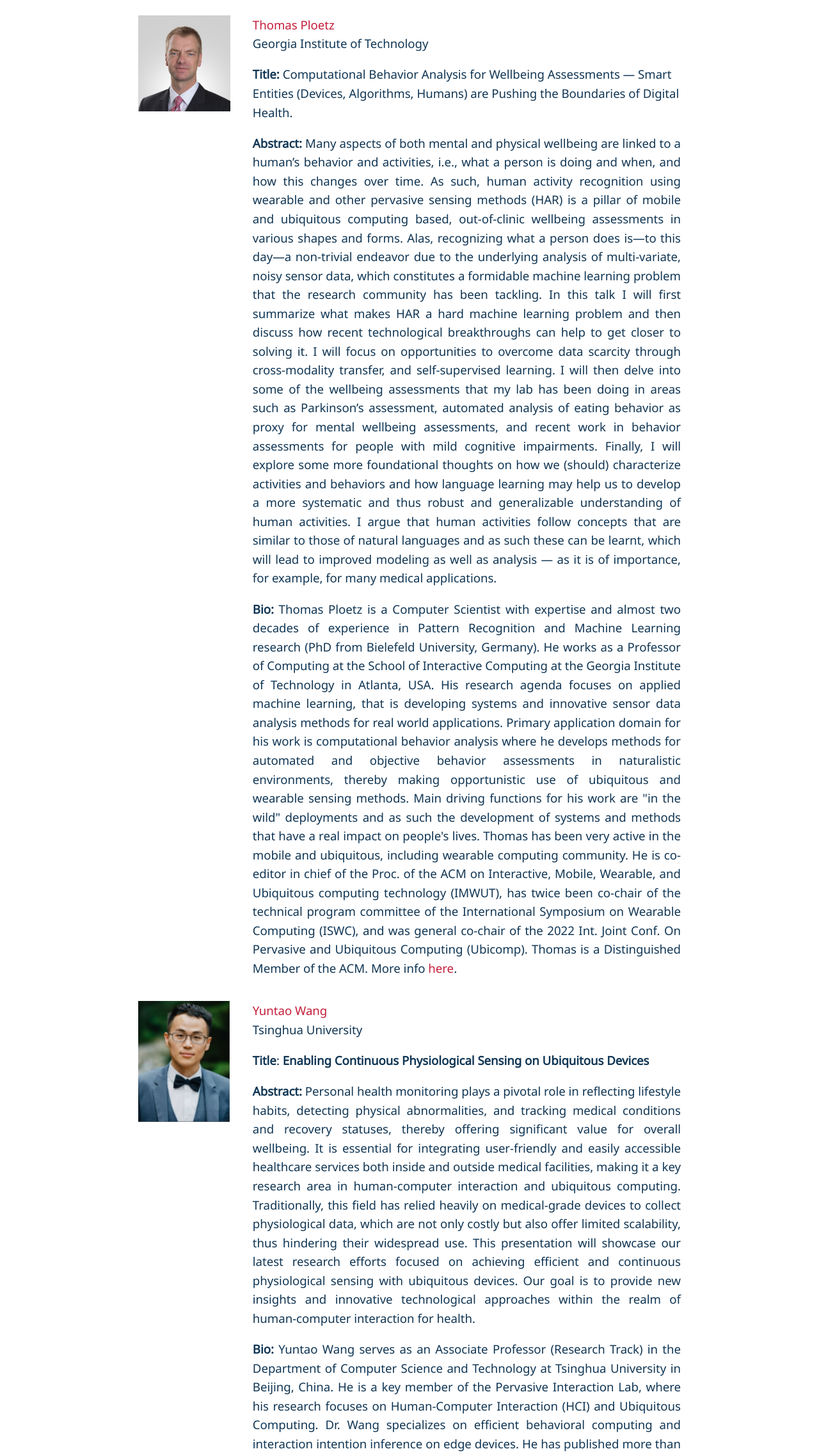
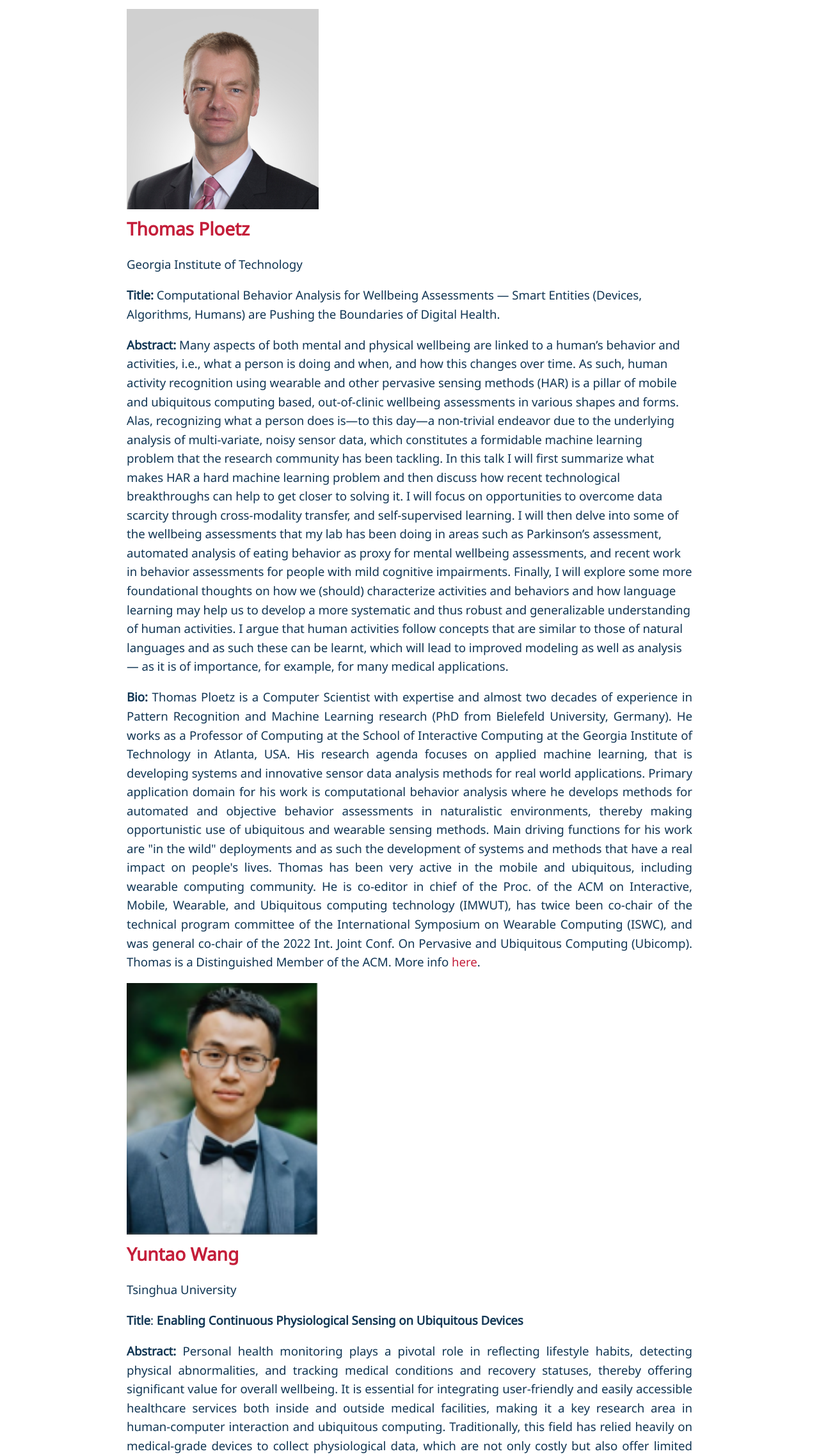
Before and after one commit to wellcomp2024/wellcomp2024.github.io, a plain HTML site: page speakers.html in a window 1280 px wide. Shown: the part 512-2787 px from the top of the page at 64% size. Drawn offline with Linux system fonts and the light colour scheme; a web font is replaced by a local one.

Commit message:
2024_10_02_16_48

```diff
--- a/speakers.html
+++ b/speakers.html
@@ -11,6 +11,21 @@
       content="black-translucent"
     />
     <link rel="stylesheet" href="./assets/css/style.css?v=" />
+    <style>
+      @media screen and (max-width: 600px) {
+        .speaker-info {
+          flex-direction: column;
+        }
+        .speaker-image {
+          width: 100%;
+          max-width: 300px;
+          margin: 0 auto 1rem;
+        }
+        .speaker-details {
+          width: 100%;
+        }
+      }
+    </style>
   </head>
   <body>
     <a id="skip-to-content" href="#content">Skip to the content.</a>
@@ -37,14 +52,15 @@
     <main id="content" class="main-content" role="main">
       <h1 id="call-for-papers">Speakers</h1>
 
-     <table>
-  <tbody>
-
-     <tr>
-        <td><img src="./assets/images/TPloetz_cropped2.jpeg" alt="Thomas Ploetz" width="4000" /></td>
-        <td><a href="https://www.cc.gatech.edu/people/thomas-ploetz">Thomas Ploetz</a><br />Georgia Institute of Technology
-        <p><b>Title:</b> Computational Behavior Analysis for Wellbeing Assessments — Smart Entities (Devices, Algorithms, Humans) are Pushing the Boundaries of Digital Health.</p>
-         <p style="text-align: justify;"><b>Abstract:</b> Many aspects of both mental and physical wellbeing are linked to a human’s behavior and activities, i.e., what a person is doing and when, and how this changes over time. As such, human activity recognition using wearable and other pervasive sensing methods (HAR) is a pillar of mobile and ubiquitous computing based, out-of-clinic wellbeing assessments in various shapes and forms. Alas, recognizing what a person does is—to this day—a non-trivial endeavor due to the underlying analysis of multi-variate, noisy sensor data, which constitutes a formidable machine learning problem that the research community has been tackling.
+      <div class="speaker-info">
+        <div class="speaker-image">
+          <img src="./assets/images/TPloetz_cropped2.jpeg" alt="Thomas Ploetz" style="width: 100%; max-width: 300px;" />
+        </div>
+        <div class="speaker-details">
+          <h2><a href="https://www.cc.gatech.edu/people/thomas-ploetz">Thomas Ploetz</a></h2>
+          <p>Georgia Institute of Technology</p>
+          <p><b>Title:</b> Computational Behavior Analysis for Wellbeing Assessments — Smart Entities (Devices, Algorithms, Humans) are Pushing the Boundaries of Digital Health.</p>
+          <p><b>Abstract:</b> Many aspects of both mental and physical wellbeing are linked to a human’s behavior and activities, i.e., what a person is doing and when, and how this changes over time. As such, human activity recognition using wearable and other pervasive sensing methods (HAR) is a pillar of mobile and ubiquitous computing based, out-of-clinic wellbeing assessments in various shapes and forms. Alas, recognizing what a person does is—to this day—a non-trivial endeavor due to the underlying analysis of multi-variate, noisy sensor data, which constitutes a formidable machine learning problem that the research community has been tackling.
 
           In this talk I will first summarize what makes HAR a hard machine learning problem and then discuss how recent technological breakthroughs can help to get closer to solving it. I will focus on opportunities to overcome data scarcity through cross-modality transfer, and self-supervised learning. I will then delve into some of the wellbeing assessments that my lab has been doing in areas such as Parkinson’s assessment, automated analysis of eating behavior as proxy for mental wellbeing assessments, and recent work in behavior assessments for people with mild cognitive impairments.
 
@@ -54,35 +70,21 @@
 
           Thomas has been very active in the mobile and ubiquitous, including wearable computing community. He is co-editor in chief of the Proc. of the ACM on Interactive, Mobile, Wearable, and Ubiquitous computing technology (IMWUT), has twice been co-chair of the technical program committee of the International Symposium on Wearable Computing (ISWC), and was general co-chair of the 2022 Int. Joint Conf. On Pervasive and Ubiquitous Computing (Ubicomp). Thomas is a Distinguished Member of the ACM. More info <a href="http://thomasploetz.de">here</a>. </p>
 
-      </td>
-    </tr>
+      </div>
 
-    <tr>
-      <td><img src="./assets/images/yuntaowang.png" alt="Yuntao Wang" width="4000" /></td>
-      <td><a href="https://pi.cs.tsinghua.edu.cn/lab/people/YuntaoWang/en/">Yuntao Wang</a><br />Tsinghua University
-      <p><strong>Title</strong>: <b>Enabling Continuous Physiological Sensing on Ubiquitous Devices</b></p>
-       <p style="text-align: justify;"><b>Abstract:</b> Personal health monitoring plays a pivotal role in reflecting lifestyle habits, detecting physical abnormalities, and tracking medical conditions and recovery statuses, thereby offering significant value for overall wellbeing. It is essential for integrating user-friendly and easily accessible healthcare services both inside and outside medical facilities, making it a key research area in human-computer interaction and ubiquitous computing. Traditionally, this field has relied heavily on medical-grade devices to collect physiological data, which are not only costly but also offer limited scalability, thus hindering their widespread use. This presentation will showcase our latest research efforts focused on achieving efficient and continuous physiological sensing with ubiquitous devices. Our goal is to provide new insights and innovative technological approaches within the realm of human-computer interaction for health.</p>
-       <p style="text-align: justify;"><b><strong>Bio</strong>:</b> Yuntao Wang serves as an Associate Professor (Research Track) in the Department of Computer Science and Technology at Tsinghua University in Beijing, China. He is a key member of the Pervasive Interaction Lab, where his research focuses on Human-Computer Interaction (HCI) and Ubiquitous Computing. Dr. Wang specializes on efficient behavioral computing and interaction intention inference on edge devices. He has published more than 70 conference or journal papers including top-tier venues like CHI, IMWUT, UIST and NeurIPS, with seven of these papers earning best paper or honorable mentioned awards. Dr. Wang’s research work has been recognized by the Young Elite Scientists Sponsorship Program by the China Association for Science and Technology (CAST) in 2022, the First Prize of Science and Technology Award of the Chinese Institute of Electronics (CIE) in 2019, the Excellent Innovation Award of the Chinese Association of Artificial Intelligence (CAAI) in 2021. More info <a href="https://pi.cs.tsinghua.edu.cn/lab/people/YuntaoWang/en/">here</a></p>
+      <div class="speaker-info">
+        <div class="speaker-image">
+          <img src="./assets/images/yuntaowang.png" alt="Yuntao Wang" style="width: 100%; max-width: 300px;" />
+        </div>
+        <div class="speaker-details">
+          <h2><a href="https://pi.cs.tsinghua.edu.cn/lab/people/YuntaoWang/en/">Yuntao Wang</a></h2>
+          <p>Tsinghua University</p>
+          <p><strong>Title</strong>: <b>Enabling Continuous Physiological Sensing on Ubiquitous Devices</b></p>
+          <p style="text-align: justify;"><b>Abstract:</b> Personal health monitoring plays a pivotal role in reflecting lifestyle habits, detecting physical abnormalities, and tracking medical conditions and recovery statuses, thereby offering significant value for overall wellbeing. It is essential for integrating user-friendly and easily accessible healthcare services both inside and outside medical facilities, making it a key research area in human-computer interaction and ubiquitous computing. Traditionally, this field has relied heavily on medical-grade devices to collect physiological data, which are not only costly but also offer limited scalability, thus hindering their widespread use. This presentation will showcase our latest research efforts focused on achieving efficient and continuous physiological sensing with ubiquitous devices. Our goal is to provide new insights and innovative technological approaches within the realm of human-computer interaction for health.</p>
+          <p style="text-align: justify;"><b><strong>Bio</strong>:</b> Yuntao Wang serves as an Associate Professor (Research Track) in the Department of Computer Science and Technology at Tsinghua University in Beijing, China. He is a key member of the Pervasive Interaction Lab, where his research focuses on Human-Computer Interaction (HCI) and Ubiquitous Computing. Dr. Wang specializes on efficient behavioral computing and interaction intention inference on edge devices. He has published more than 70 conference or journal papers including top-tier venues like CHI, IMWUT, UIST and NeurIPS, with seven of these papers earning best paper or honorable mentioned awards. Dr. Wang’s research work has been recognized by the Young Elite Scientists Sponsorship Program by the China Association for Science and Technology (CAST) in 2022, the First Prize of Science and Technology Award of the Chinese Institute of Electronics (CIE) in 2019, the Excellent Innovation Award of the Chinese Association of Artificial Intelligence (CAAI) in 2021. More info <a href="https://pi.cs.tsinghua.edu.cn/lab/people/YuntaoWang/en/">here</a></p>
 
-    </td>
-  </tr>
-
-     <!-- <tr>
-      <td><img src="./assets/images/monica_tentori.png" alt="Monica Tentori" width="1500" /></td>
-      <td><a href="https://scholar.google.com/citations?user=uuzBhRMAAAAJ&hl=de&oi=ao">Monica Tentori</a><br />Center for Scientific Research and Higher Education (CICESE), Ensenada,
-Mexico
-      <p><b>Title:</b> Neuroscience-based interaction </p>
-      <p><b>Abstract:</b> Recent trends in Ubiquitous Computing are making possible the use of innovative technologies and techniques from Neuroscience to uncover innovative interaction techniques that offer multiple benefits for the collection of data that is relevant to predict and manage health issues. In this talk, I will discuss current challenges and opportunities of Neuroscience-based Interaction in support of the treatment and screening of individuals with neurodevelopmental disorders. I will illustrate its potential through three research projects. The first project showcases how to trick your brain using interactive sonification to make Yoguis feel more flexible. The second project demonstrates that brain-computer video games are effective in supporting neurofeedback training and improving the attention of children with autism. And the third project shows how to uncover digital markers of autism by means of affecting children’s interactions with a haptic device. I will close by discussing research opportunities and the untapped potential of recent breakthroughs in Neuroscience for the development of innovative NUIs designed to support healthcare. </p>
-        <p><b>Bio:</b> Monica Tentori is a full Professor in the Computer Science Department of CICESE where she leads the VeritasResearchLab. Her research interests in ubiquitous computing involve challenges related to AI, sensing and ML, and HCI. Her work has focused primarily on supporting challenges associated to health and urban environments. Her research intersects with ubiquitous computing and HCI. She is the first Latin American woman and the only Mexican who have received the international award “Microsoft Research Faculty Fellowship”. She is the first woman from Ensenada who received the award of distinguished citizen of the city of Ensenada for her work in technological innovation. She is member of the National System of Researchers (SNI) as level II. She is member of the steering committe of ubiquitous computing for both the ACM SIGCHI and ACM SIGMOBILE chapter, and a member of the UC Mexus advisory subcommittee. More info <a href="https://www.monicatentori.com">here</a>.</p>
-      </td>
-
-    </tr>  -->
-
-    <!--
-
-  </tbody>
-</table> -->
-
+        </div>
+      </div>
 
     </main>
   </body>
```
Also changed, not shown: index.html (+21 -1 lines).
